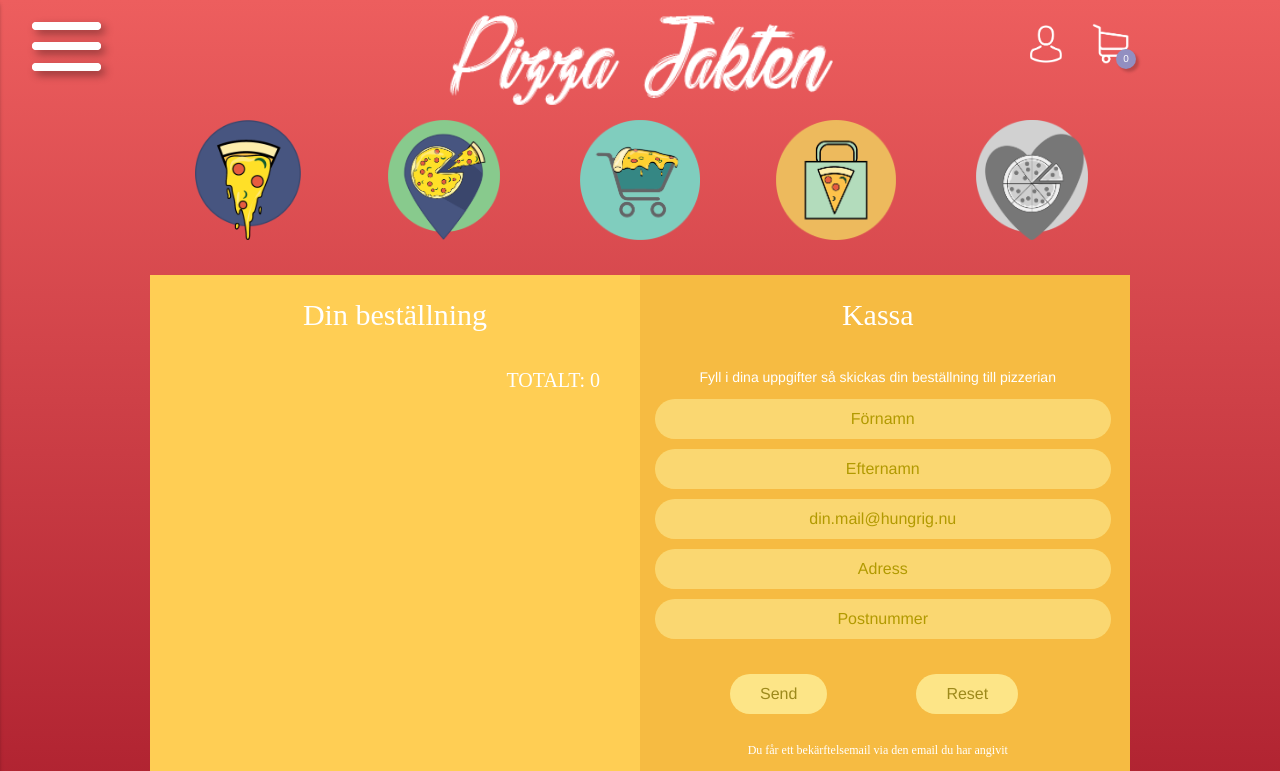
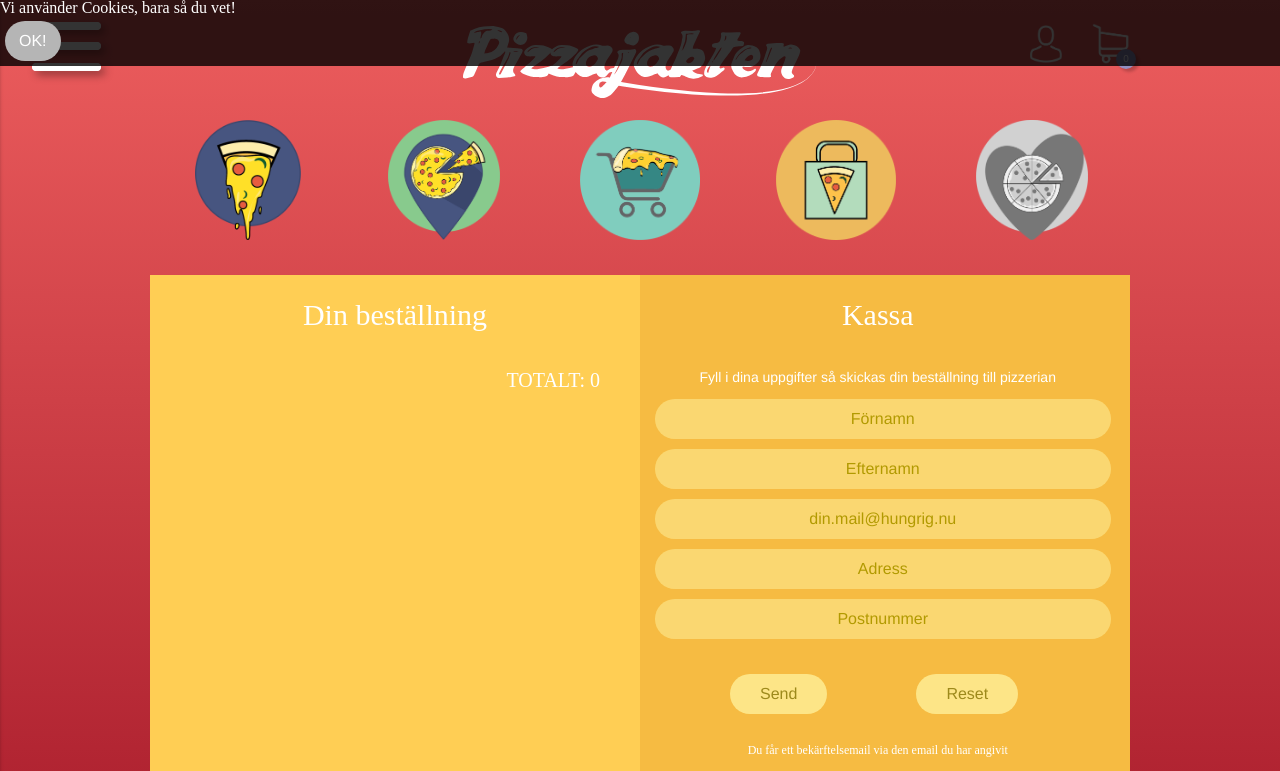
Before and after one commit to TheSwedishScout/pizzajakten, a PHP site: page /kassa.php in a window 1280 px wide. Shown: the top 771 px of the page. Run offline with PHP 8.4, Linux system fonts and the light colour scheme; some libraries are stand-ins or nearby versions.

Commit message:
logotyper, klåpkod och order

```diff
--- a/admin/header.php
+++ b/admin/header.php
@@ -18,7 +18,7 @@
 <div class="container">
 	<header>
 		<img id="burger" class="shadow" src="../images/burger.png"/>
-		<a href="../index.php" class="logga"><img src="../images/Logga.png" alt="Logga"></a>
+		<a href="../index.php" class="logga"><img src="../images/logotyp.svg" alt="Logga"></a>
 		<a href="../logIn.php"><img id="user" src="../images/user.png"></a>
 		<a href="varukorg.php"><img id="cart" src="../images/cart.png"></a>
 	</header>
--- a/admin/index.php
+++ b/admin/index.php
@@ -21,7 +21,7 @@
 
 	<header>
 		<img id="burger" class="shadow" src="../images/burger.png"/>
-		<a href="../index.php" class="logga"><img src="../images/Logga.png" alt="Logga"></a>
+		<a href="../index.php" class="logga"><img src="../images/logotyp.svg" alt="Logga"></a>
         <a href="../logIn.php"><img id="user" src="../images/user.png"></a>
         <a href="../varukorg.php"><img id="cart" src="../images/cart.png"></a>
 	</header>
--- a/admin/input.php
+++ b/admin/input.php
@@ -22,7 +22,7 @@
 
         <header>
             <img id="burger" class="shadow" src="../images/burger.png"/>
-            <a href="../index.php" class="logga"><img src="../images/Logga.png" alt="Logga"></a>
+            <a href="../index.php" class="logga"><img src="../images/logotyp.svg" alt="Logga"></a>
             <a href="../logIn.php"><img id="user" src="../images/user.png"></a>
             <a href="varukorg.php"><img id="cart" src="../images/cart.png"></a>
         </header>
--- a/css/main.css
+++ b/css/main.css
@@ -121,8 +121,9 @@ header{
 	display: block;
 	height: 100%;
 }
-.logga img{
-	height: 100%;
+.logga img {
+    height: 60%;
+    padding-top: 2%;
 }
 
 #cart {
@@ -1295,9 +1296,27 @@ input::placeholder {
     cursor: pointer;
 }
 
-
-
 #map{
 	height: 100%;
     width: 100%;
 }
+
+.done button {
+    position: absolute;
+    top: 63%;
+    right: 31%;
+    background: #ed5e5e;
+}
+
+.done button:hover {
+    background: #b13232;
+}
+
+
+.cookie {
+    width: 100%;
+    background-color: rgba(0, 0, 0, 0.8);
+    position: fixed;
+    top: 0;
+      z-index: 999;
+}
--- a/header.php
+++ b/header.php
@@ -107,10 +107,13 @@
 <!-- Hamburgermenyn -->
 <body>
 <div class="container">
+    <div class="cookie">
 
+        <p>Vi använder Cookies, bara så du vet!</p><button>OK!</button>
+    </div>
 	<header>
 		<img id="burger" class="shadow" src="images/burger.png"/>
-		<a href="index.php" class="logga"><img src="images/Logga.png" alt="Logga"></a>
+		<a href="index.php" class="logga"><img src="images/logotyp.svg" alt="Logga"></a>
 		<?php
 		if(isset($_SESSION['user_id'])){
         	echo '<a href="Min-Sida.php"><img id="user" src="images/user.png" alt="min sida"></a>';
--- a/help.php
+++ b/help.php
@@ -22,7 +22,7 @@
 
 	<header>
 		<img id="burger" class="shadow" src="images/burger.png"/>
-		<a href="index.php" class="logga"><img src="images/Logga.png" alt="Logga"></a>
+		<a href="index.php" class="logga"><img src="images/logotyp.svg" alt="Logga"></a>
         <a href="logIn.php"><img id="user" src="images/user.png"></a>
         <a href="varukorg.php"><img id="cart" src="images/cart.png"></a>
 	</header>
--- a/hittaPizzeria.php
+++ b/hittaPizzeria.php
@@ -21,7 +21,7 @@
 
 	<header>
 		<img id="burger" class="shadow" src="images/burger.png"/>
-		<a href="index.php" class="logga"><img src="images/Logga.png" alt="Logga"></a>
+		<a href="index.php" class="logga"><img src="images/logotyp.svg" alt="Logga"></a>
         <a href="logIn.php"><img id="user" src="images/user.png"></a>
         <a href="varukorg.php"><img id="cart" src="images/cart.png"></a>
 	</header>
--- a/kassa.php
+++ b/kassa.php
@@ -9,10 +9,6 @@
 		//ta bort item från _session[cart] från position $hittad
 		array_splice($_SESSION['shopping-cart'], $hittad, 1); //1an betyder att den bara bort en pizza åt gången/per klick på ta bort
 	}
-
-
-
-
 
 ?>
 <main class="left kassa">
@@ -32,9 +28,6 @@
         <li class="Pizza_pris"><?php echo $values["pris"]; ?> kr</li>
         <input type="hidden" name="pizzaid" value="<?php echo $values['id'] ?>">
 	</form>
-
-
-
 </ul>
 
 
@@ -63,6 +56,26 @@
 	<p id="kassaP">Du får ett bekärftelsemail via den email du har angivit</p>
 
 
+    <?php
+    //Annikas klåp
+//    $sql =  "SELECT user.* FROM user where id = ?";
+//    $stmt = $conn->prepare($sql);
+//		//var_dump($pizza);
+//		$stmt->bind_param("s", $user['user_id']);
+//		$stmt->execute();
+//		$result = $stmt->get_result();
+//		$user = [];
+//
+//    if (isset($_POST['user_id'])) {
+//        //BLA BLA BLA BLA BLA
+//
+//	}
+
+
+
+//    SELECT user.* FROM user where id = ?  |  bind ? till x   ['user_id'] | get the info
+    ?>
+
 </main>
 
 <?php
```
Also changed, not shown: Min-Sida.php (+27 -19 lines), klar.php (+12 -3 lines), images/logotyp.svg (added), 1 other file.
